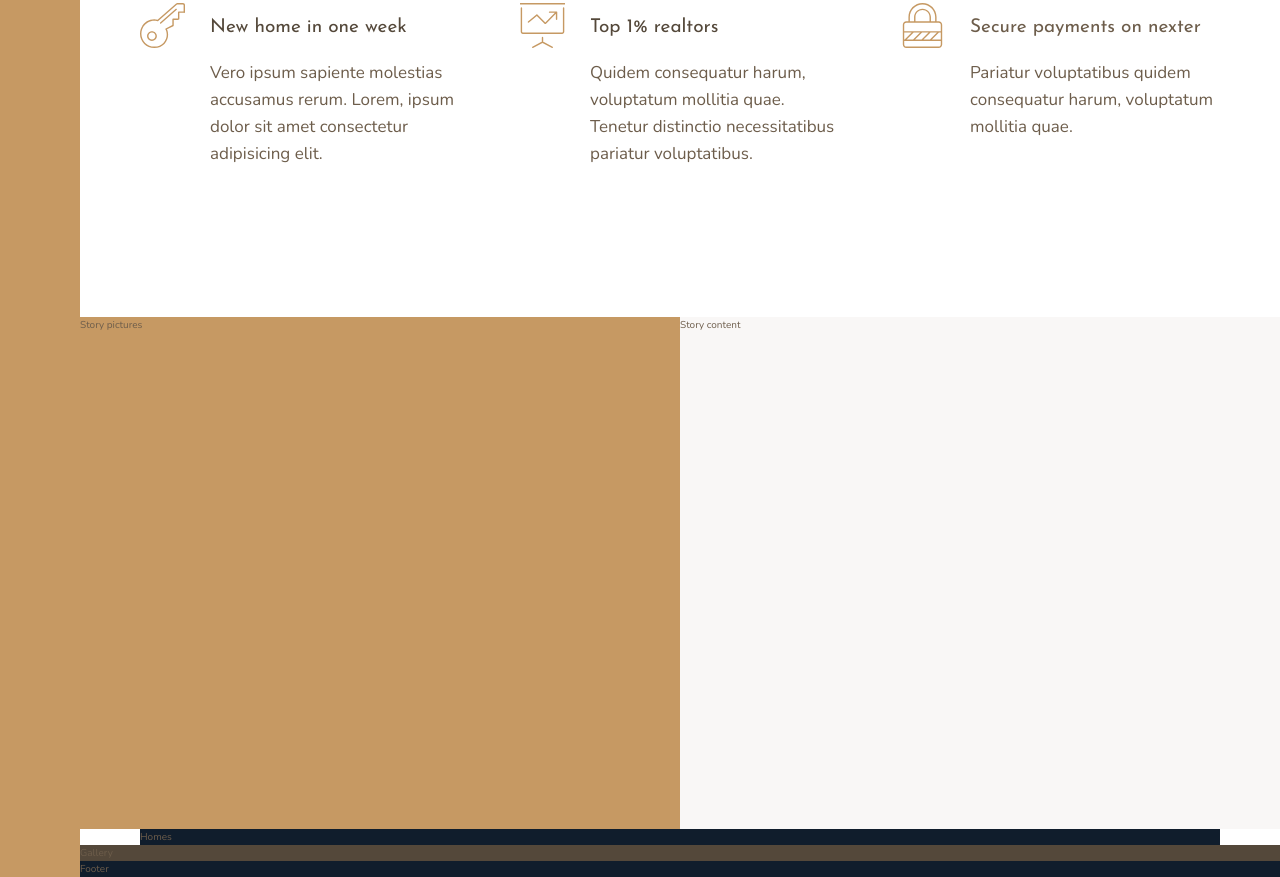
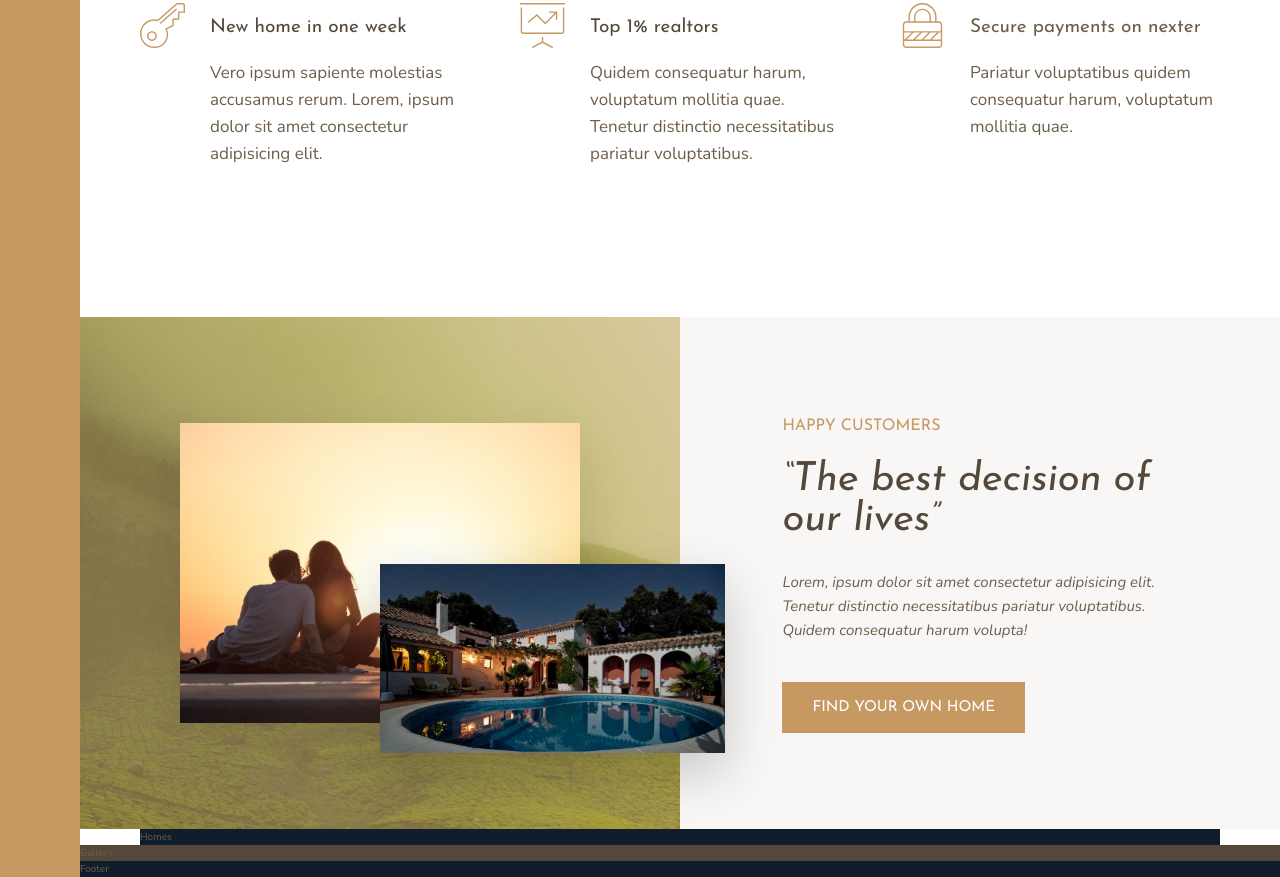
Before and after one commit to Liuzhengyang92/css-Sass, a website: page 3-Nexter/index.html in a window 1280 px wide. Shown: the part 991-1868 px from the top of the page. Drawn offline with nearby package versions, Linux system fonts and the light colour scheme.

Commit message:
build story section

```diff
--- a/3-Nexter/index.html
+++ b/3-Nexter/index.html
@@ -76,11 +76,18 @@
         </section>
 
         <div class="story__pictures">
-          Story pictures
+          <img src="./img/story-1.jpeg" alt="Couple with new house" class="story__img--1">
+          <img src="./img/story-2.jpeg" alt="new house" class="story__img--2">
         </div>
 
         <div class="story__content">
-          Story content
+          <h3 class="heading-3 mb-sm">Happy Customers</h3>
+          <h2 class="heading-2 heading-2--dark mb-md">&ldquo;The best decision of our lives&rdquo;</h2>
+          <p class="story__text">
+            Lorem, ipsum dolor sit amet consectetur adipisicing elit. Tenetur distinctio necessitatibus pariatur voluptatibus.
+            Quidem consequatur harum volupta!
+          </p>
+          <button class="btn">Find your own home</button>
         </div>
 
         <div class="homes">
--- a/3-Nexter/sass/_story.scss
+++ b/3-Nexter/sass/_story.scss
@@ -2,10 +2,50 @@
   &__pictures {
     background-color: $color-primary;
     grid-column: full-start / col-end 4;
+    background-image: linear-gradient(rgba($color-primary, .5), rgba($color-primary, .5)), url('../img/back.jpg');
+
+    display: grid;
+    grid-template-rows: repeat(6, 1fr);
+    grid-template-columns: repeat(6, 1fr);
+    align-items: center;
+  }
+
+  &__img--1 {
+    width: 100%;
+    grid-row: 2 / 6;
+    grid-column: 2 / 6;
+    box-shadow: 0 2rem 5rem rgba(#000, .1);
+  }
+
+  &__img--2 {
+    width: 115%;
+    grid-row: 4 / 6;
+    grid-column: 4 / 7;
+    z-index: 20;
+    box-shadow: 0 2rem 5rem rgba(#000, .2);
   }
 
   &__content {
     background-color: $color-grey-light-1;
     grid-column: col-start 5 / full-end;
+
+    padding: 6rem 8vw;
+
+    /*
+    display: flex;
+    flex-direction: column;
+    justify-content: center;
+    align-items: flex-start;
+    */
+
+    display: grid;
+    align-content: center;
+    justify-items: start;
+  }
+
+  &__text {
+    font-size: 1.5rem;
+    font-style: italic;
+    margin-bottom: 4rem;
   }
 }
--- a/3-Nexter/sass/_typography.scss
+++ b/3-Nexter/sass/_typography.scss
@@ -9,10 +9,23 @@
 
 .heading-2 {
   @extend %heading;
+  font-size: 4rem;
+  font-style: italic;
+  line-height: 1;
+
+  &--light {
+    color: $color-grey-light-1;
+  }
+  &--dark {
+    color: $color-grey-dark-1;
+  }
 }
 
 .heading-3 {
   @extend %heading;
+  font-size: 1.6rem;
+  color: $color-primary;
+  text-transform: uppercase;
 }
 
 .heading-4 {
@@ -26,3 +39,25 @@
     color: $color-grey-dark-1;
   }
 }
+
+.btn {
+  background-color: $color-primary;
+  color: white;
+  border: none;
+  border-radius: 0;
+  font-family: $font-display;
+  font-size: 1.5rem;
+  text-transform: uppercase;
+  padding: 1.8rem 3rem;
+  cursor: pointer;
+  transform: all .2s;
+
+  &:hover {
+    background-color: $color-primary-dark;
+  }
+}
+
+.mb-sm { margin-bottom: 2rem; }
+.mb-md { margin-bottom: 3rem; }
+.mb-lg { margin-bottom: 4rem; }
+.mb-hg { margin-bottom: 8rem; }
```
Also changed, not shown: 3-Nexter/css/style.css.
